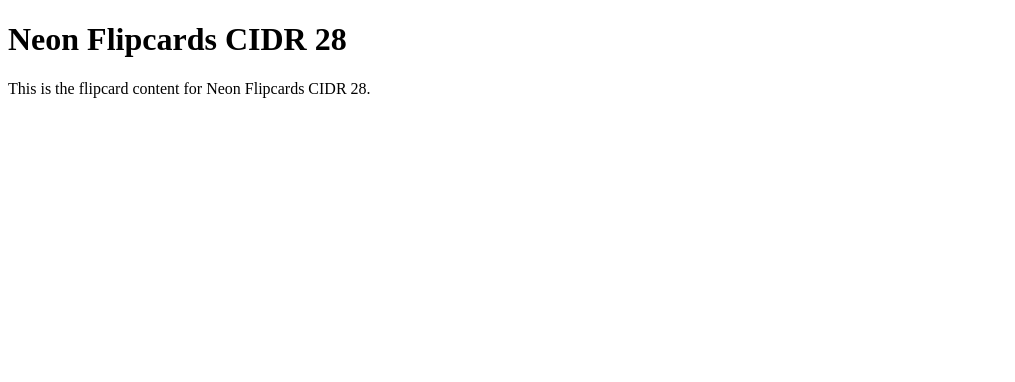
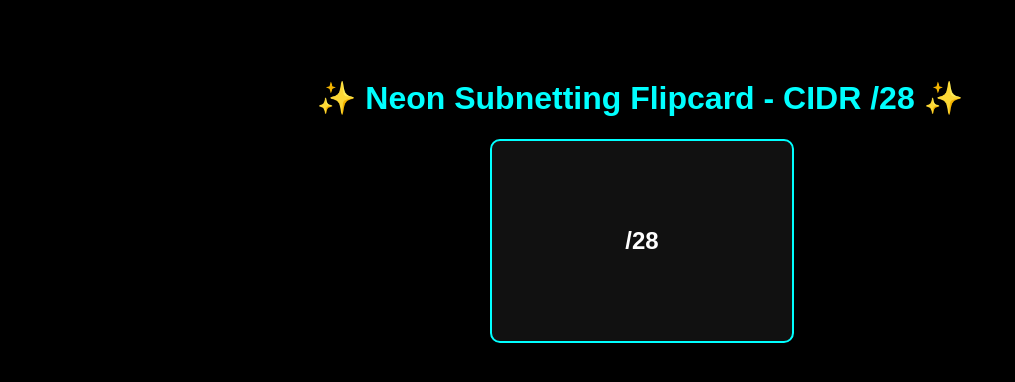
Before and after one commit to tradezone55/neon-flipcards, a plain HTML site: page Neon_Flipcards_CIDR_28.html in a window 1280 px wide. Shown: the whole page, without its empty margins (0-1015 px from the left). Drawn offline with Linux system fonts and the light colour scheme.

Commit message:
Update Neon_Flipcards_CIDR_28.html

```diff
--- a/Neon_Flipcards_CIDR_28.html
+++ b/Neon_Flipcards_CIDR_28.html
@@ -1,11 +1,69 @@
 <!DOCTYPE html>
 <html lang="en">
 <head>
-    <meta charset="UTF-8">
-    <title>Neon Flipcards CIDR 28</title>
+  <meta charset="UTF-8" />
+  <meta name="viewport" content="width=device-width, initial-scale=1.0"/>
+  <title>Neon Flipcards CIDR /28</title>
+  <style>
+    body {
+      background-color: black;
+      font-family: Arial, sans-serif;
+      color: cyan;
+      text-align: center;
+      padding: 50px;
+    }
+    .flip-card {
+      background-color: transparent;
+      width: 300px;
+      height: 200px;
+      perspective: 1000px;
+      margin: 20px auto;
+    }
+    .flip-card-inner {
+      position: relative;
+      width: 100%;
+      height: 100%;
+      text-align: center;
+      transition: transform 0.8s;
+      transform-style: preserve-3d;
+    }
+    .flip-card:hover .flip-card-inner {
+      transform: rotateY(180deg);
+    }
+    .flip-card-front, .flip-card-back {
+      position: absolute;
+      width: 100%;
+      height: 100%;
+      -webkit-backface-visibility: hidden;
+      backface-visibility: hidden;
+      display: flex;
+      justify-content: center;
+      align-items: center;
+      border: 2px solid cyan;
+      border-radius: 10px;
+    }
+    .flip-card-front {
+      background-color: #111;
+      color: white;
+    }
+    .flip-card-back {
+      background-color: #333;
+      color: lime;
+      transform: rotateY(180deg);
+    }
+  </style>
 </head>
 <body>
-    <h1>Neon Flipcards CIDR 28</h1>
-    <p>This is the flipcard content for Neon Flipcards CIDR 28.</p>
+  <h1>✨ Neon Subnetting Flipcard - CIDR /28 ✨</h1>
+  <div class="flip-card">
+    <div class="flip-card-inner">
+      <div class="flip-card-front">
+        <h2>/28</h2>
+      </div>
+      <div class="flip-card-back">
+        <p>Subnet mask: TBD<br>Hosts per subnet: TBD<br>Network info: TBD</p>
+      </div>
+    </div>
+  </div>
 </body>
 </html>
```
